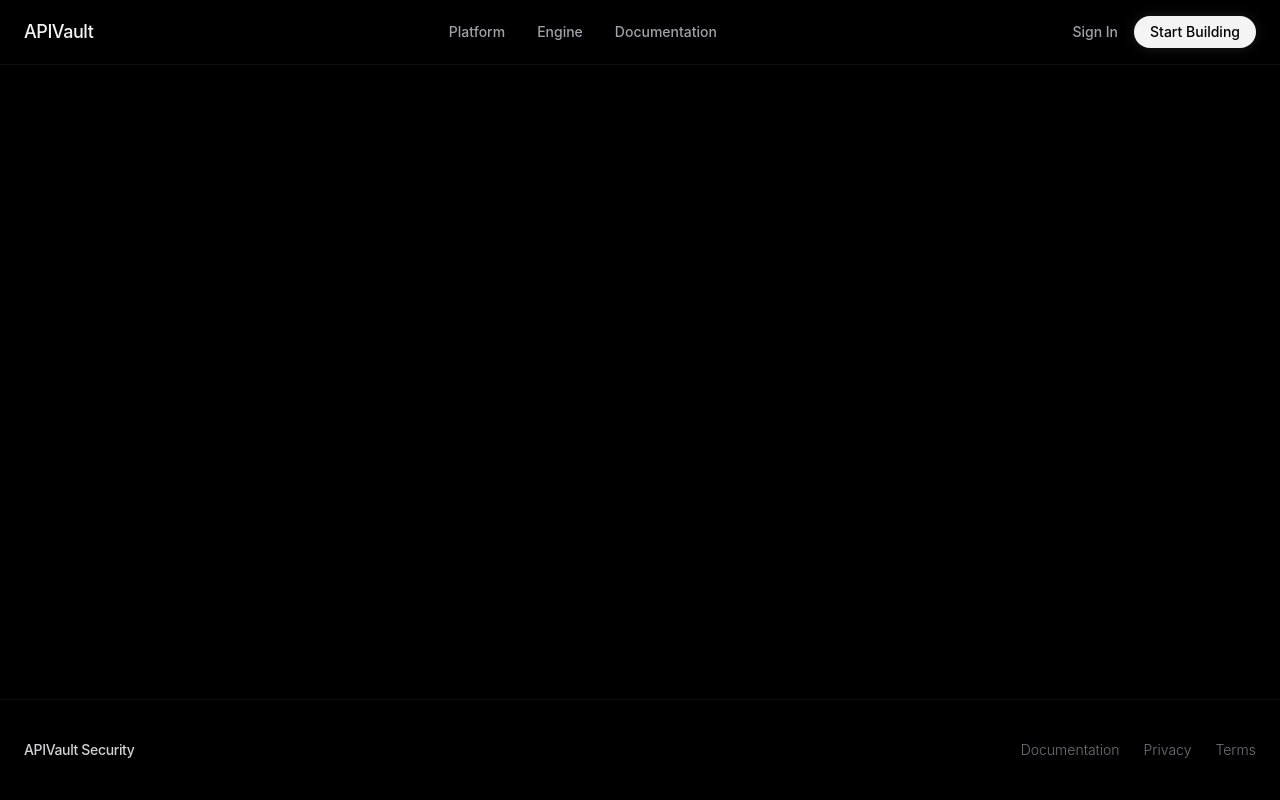
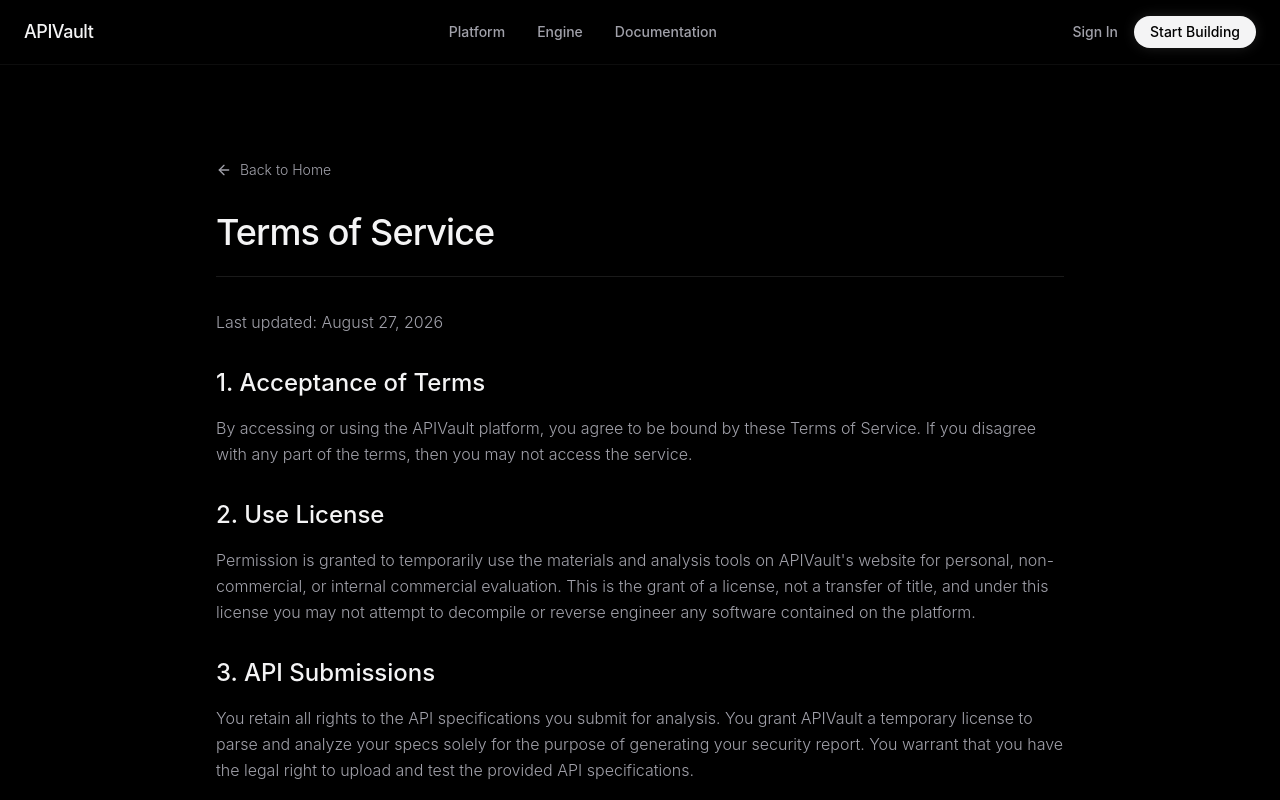
Before and after one commit to pritamrangari27/APIVault-LandingPage, a React (Vite) app in the folder landing-page/: page /terms in a window 1280 px wide. Shown: the top 800 px of the page. Built offline with nearby package versions, Linux system fonts and the light colour scheme.

Commit message:
Add Privacy Policy and Terms of Service pages

```diff
--- a/landing-page/src/App.tsx
+++ b/landing-page/src/App.tsx
@@ -5,6 +5,8 @@
 
 import Landing from './pages/Landing';
 import Docs from './pages/Docs';
+import Privacy from './pages/Privacy';
+import Terms from './pages/Terms';
 
 function App() {
   const [isMobileMenuOpen, setIsMobileMenuOpen] = useState(false);
@@ -66,6 +68,8 @@
         <Routes>
           <Route path="/" element={<Landing />} />
           <Route path="/docs" element={<Docs />} />
+          <Route path="/privacy" element={<Privacy />} />
+          <Route path="/terms" element={<Terms />} />
         </Routes>
       </main>
 
@@ -77,8 +81,8 @@
           </div>
           <div className="flex gap-6 text-sm text-zinc-500 font-light">
             <Link to="/docs" className="hover:text-zinc-300 transition-colors">Documentation</Link>
-            <a href="#" className="hover:text-zinc-300 transition-colors">Privacy</a>
-            <a href="#" className="hover:text-zinc-300 transition-colors">Terms</a>
+            <Link to="/privacy" className="hover:text-zinc-300 transition-colors">Privacy</Link>
+            <Link to="/terms" className="hover:text-zinc-300 transition-colors">Terms</Link>
           </div>
         </div>
       </footer>
--- /dev/null
+++ b/landing-page/src/pages/Privacy.tsx
@@ -0,0 +1,45 @@
+import { ArrowLeft } from 'lucide-react';
+import { Link } from 'react-router-dom';
+import { motion } from 'framer-motion';
+
+export default function Privacy() {
+  return (
+    <div className="pt-24 pb-20 px-6 max-w-4xl mx-auto flex-grow">
+      <motion.div
+        initial={{ opacity: 0, y: 20 }}
+        animate={{ opacity: 1, y: 0 }}
+        className="mb-8"
+      >
+        <Link to="/" className="inline-flex items-center gap-2 text-sm text-zinc-400 hover:text-zinc-100 transition-colors mb-8">
+          <ArrowLeft className="w-4 h-4" /> Back to Home
+        </Link>
+
+        <h1 className="text-4xl font-medium tracking-tight mb-8 pb-6 border-b border-white/10">Privacy Policy</h1>
+
+        <div className="prose prose-invert prose-emerald max-w-none text-zinc-400 font-light leading-relaxed">
+          <p className="mb-6">Last updated: August 27, 2026</p>
+
+          <h2 className="text-2xl font-medium text-zinc-100 mb-4 mt-8">1. Information We Collect</h2>
+          <p className="mb-6">
+            APIVault prioritizes your privacy. When you upload your OpenAPI specifications to our platform, we only process the schema to provide security analysis. We do not store your API specifications persistently after the analysis is complete unless you explicitly opt-in to history tracking.
+          </p>
+
+          <h2 className="text-2xl font-medium text-zinc-100 mb-4 mt-8">2. How We Use Your Data</h2>
+          <p className="mb-6">
+            We use the information we collect primarily to provide, maintain, protect, and improve our current security engine. Your OpenAPI specs are processed in-memory by our Java and Python engines and are flushed immediately upon report generation.
+          </p>
+
+          <h2 className="text-2xl font-medium text-zinc-100 mb-4 mt-8">3. Data Security</h2>
+          <p className="mb-6">
+            We implement industry-standard security measures to ensure the safety of your API designs. All data transmitted to APIVault is encrypted in transit using TLS 1.3, and any opted-in stored data is encrypted at rest using AES-256.
+          </p>
+
+          <h2 className="text-2xl font-medium text-zinc-100 mb-4 mt-8">4. Contact Us</h2>
+          <p className="mb-6">
+            If you have any questions about this Privacy Policy, please contact us at privacy@apivault.com.
+          </p>
+        </div>
+      </motion.div>
+    </div>
+  );
+}
--- /dev/null
+++ b/landing-page/src/pages/Terms.tsx
@@ -0,0 +1,45 @@
+import { ArrowLeft } from 'lucide-react';
+import { Link } from 'react-router-dom';
+import { motion } from 'framer-motion';
+
+export default function Terms() {
+  return (
+    <div className="pt-24 pb-20 px-6 max-w-4xl mx-auto flex-grow">
+      <motion.div
+        initial={{ opacity: 0, y: 20 }}
+        animate={{ opacity: 1, y: 0 }}
+        className="mb-8"
+      >
+        <Link to="/" className="inline-flex items-center gap-2 text-sm text-zinc-400 hover:text-zinc-100 transition-colors mb-8">
+          <ArrowLeft className="w-4 h-4" /> Back to Home
+        </Link>
+
+        <h1 className="text-4xl font-medium tracking-tight mb-8 pb-6 border-b border-white/10">Terms of Service</h1>
+
+        <div className="prose prose-invert prose-emerald max-w-none text-zinc-400 font-light leading-relaxed">
+          <p className="mb-6">Last updated: August 27, 2026</p>
+
+          <h2 className="text-2xl font-medium text-zinc-100 mb-4 mt-8">1. Acceptance of Terms</h2>
+          <p className="mb-6">
+            By accessing or using the APIVault platform, you agree to be bound by these Terms of Service. If you disagree with any part of the terms, then you may not access the service.
+          </p>
+
+          <h2 className="text-2xl font-medium text-zinc-100 mb-4 mt-8">2. Use License</h2>
+          <p className="mb-6">
+            Permission is granted to temporarily use the materials and analysis tools on APIVault's website for personal, non-commercial, or internal commercial evaluation. This is the grant of a license, not a transfer of title, and under this license you may not attempt to decompile or reverse engineer any software contained on the platform.
+          </p>
+
+          <h2 className="text-2xl font-medium text-zinc-100 mb-4 mt-8">3. API Submissions</h2>
+          <p className="mb-6">
+            You retain all rights to the API specifications you submit for analysis. You grant APIVault a temporary license to parse and analyze your specs solely for the purpose of generating your security report. You warrant that you have the legal right to upload and test the provided API specifications.
+          </p>
+
+          <h2 className="text-2xl font-medium text-zinc-100 mb-4 mt-8">4. Limitations</h2>
+          <p className="mb-6">
+            In no event shall APIVault or its suppliers be liable for any damages (including, without limitation, damages for loss of data or profit, or due to business interruption) arising out of the use or inability to use the materials on APIVault's website.
+          </p>
+        </div>
+      </motion.div>
+    </div>
+  );
+}
```
